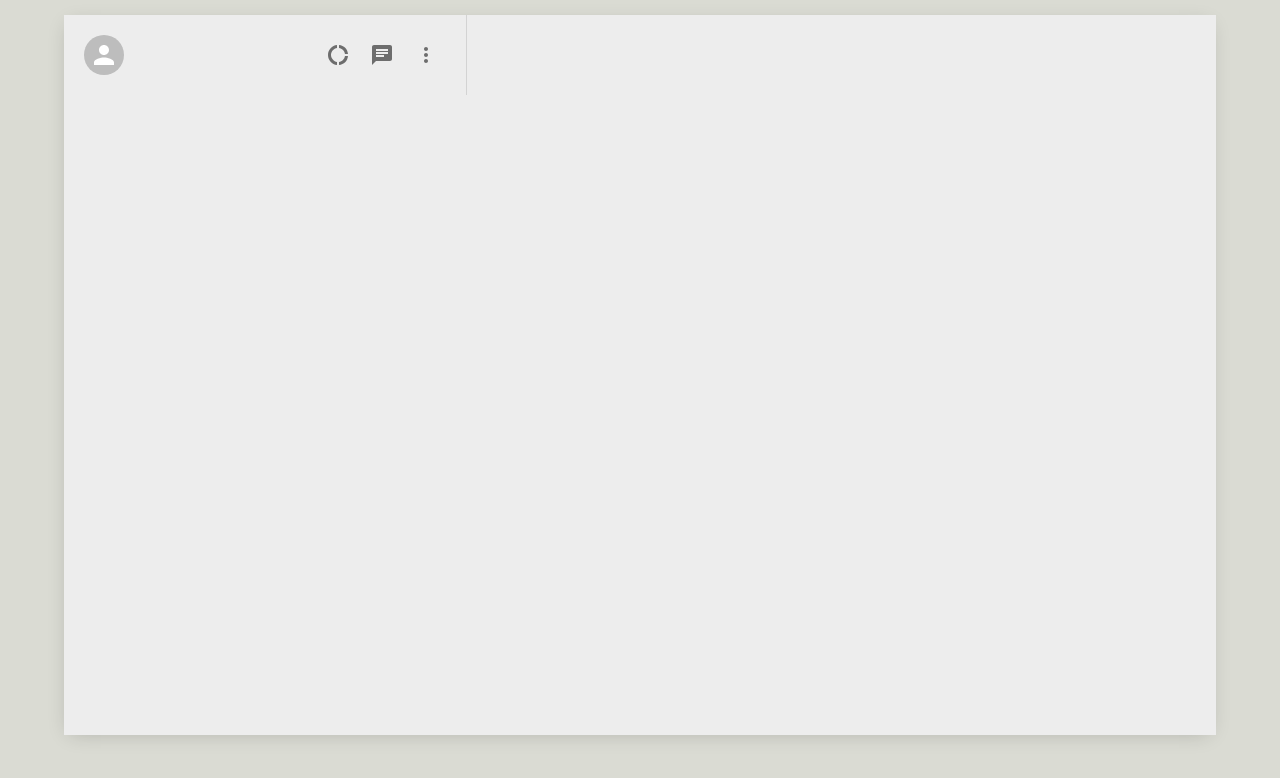
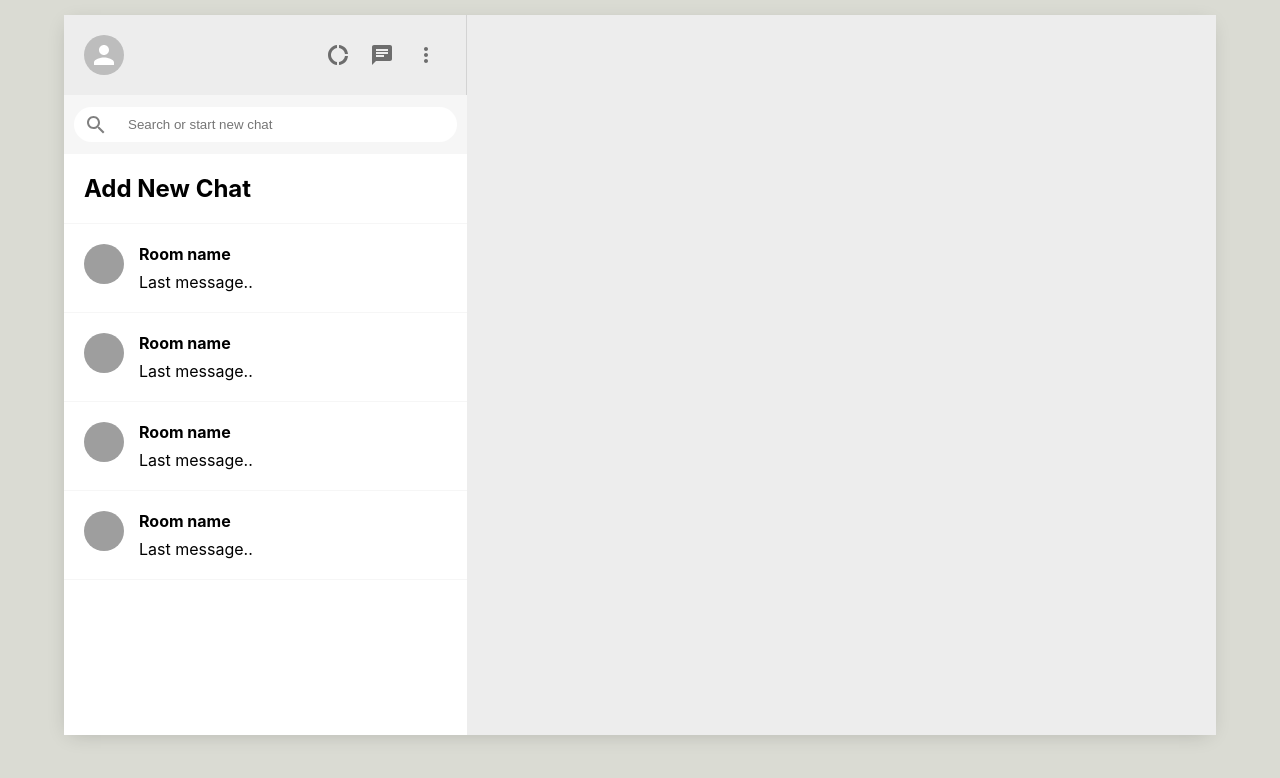
Before and after one commit to Tausif-H6/whats-app-clone, a React (Create React App) app: page / in a window 1280 px wide. Shown: the top 778 px of the page. Built offline with nearby package versions, Linux system fonts and the light colour scheme; grey boxes are pictures that could not be loaded.

Commit message:
Sidebar components UI is done

```diff
--- a/src/Sidebar.jsx
+++ b/src/Sidebar.jsx
@@ -1,7 +1,13 @@
 import React from "react";
 import "./css/Sidebar.css";
 import { Avatar, IconButton } from "@mui/material";
-import { MoreVert, DonutLarge, Chat } from "@mui/icons-material";
+import {
+  MoreVert,
+  DonutLarge,
+  Chat,
+  SearchOutlined,
+} from "@mui/icons-material";
+import Sidebarchat from "./Sidebarchat";
 function Sidebar() {
   return (
     <div className="sidebar">
@@ -19,8 +25,21 @@ function Sidebar() {
           </IconButton>
         </div>
       </div>
-      <div className="sidebar__search"></div>
-      <div className="sidebar__chats"></div>
+      <div className="sidebar__search">
+        <div className="sidebar_searchContainer">
+          <SearchOutlined />
+          <input placeholder="Search or start new chat" type="text" />
+        </div>
+      </div>
+
+      <div className="sidebar__chats">
+        <Sidebarchat addNewChat/>
+        <Sidebarchat/>
+        <Sidebarchat/>
+        <Sidebarchat/>
+        <Sidebarchat/>
+
+      </div>
     </div>
   );
 }
--- /dev/null
+++ b/src/Sidebarchat.jsx
@@ -0,0 +1,35 @@
+import React, { useEffect, useState } from "react";
+import "./css/Sidebarchat.css";
+import { Avatar } from "@mui/material";
+
+function Sidebarchat({ addNewChat }) {
+
+  const [seed, setSeed] = useState("");
+
+  useEffect(() => {
+    setSeed(Math.floor(Math.random() * 5000));
+  }, []);
+
+  const createChat = () => {
+    const roomName = prompt("Please enter name for chat");
+     if (roomName) {
+      //To do some clever stuffs
+
+     }
+  };
+  return !addNewChat ? (
+    <div className="sidebarchat">
+      <Avatar src={`https://avatars.dicebear.com/api/human/${seed}.svg`} />
+      <div className="sidebarChat__info">
+        <h2>Room name</h2>
+        <p>Last message..</p>
+      </div>
+    </div>
+  ) : (
+    <div onClick={createChat} className="sidebarchat">
+      <h2>Add New Chat</h2>
+    </div>
+  );
+}
+
+export default Sidebarchat;
--- a/src/css/Sidebar.css
+++ b/src/css/Sidebar.css
@@ -1,19 +1,55 @@
-.sidebar{
+.sidebar {
+    display: flex;
+    flex-direction: column;
     flex: 0.35;
 }
-.sidebar__header{
+
+.sidebar__header {
     display: flex;
     justify-content: space-between;
     padding: 20px;
     border-right: 1px solid lightgray;
 }
-.sidebar__headerRight{
+
+.sidebar__headerRight {
     display: flex;
     align-items: center;
     justify-content: space-between;
     min-width: 10vw;
 }
-.sidebar__headerRight > .MuiSvgIcon-root{
+
+.sidebar__headerRight>.MuiSvgIcon-root {
     margin-right: 2vw;
     font-size: 24px !important;
 }
+
+.sidebar__search {
+    display: flex;
+    align-items: center;
+    background-color: #f6f6f6;
+    height: 39px;
+    padding: 10px;
+
+}
+
+.sidebar_searchContainer {
+    display: flex;
+    align-items: center;
+    background-color: white;
+    width: 100%;
+    height: 35px;
+    border-radius: 20px;
+}
+.sidebar_searchContainer > input{
+    border: none;
+    margin-left: 10px;
+}
+.sidebar_searchContainer >.MuiSvgIcon-root{
+    color: gray;
+    padding: 10px;
+}
+.sidebar__chats{
+    background-color: white;
+    flex: 1;
+    overflow: scroll;
+}
--- /dev/null
+++ b/src/css/Sidebarchat.css
@@ -0,0 +1,17 @@
+.sidebarchat{
+    display: flex;
+    padding: 20px;
+    cursor: pointer;
+    border-bottom: 1px solid #f6f6f6;
+}
+.sidebarchat:hover{
+    background-color: #ebebeb;
+}
+
+.sidebarChat__info{
+    margin-left: 15px;
+}
+.sidebarChat__info>h2{
+    font-size: 16px;
+    margin-bottom: 8px;
+}
```
